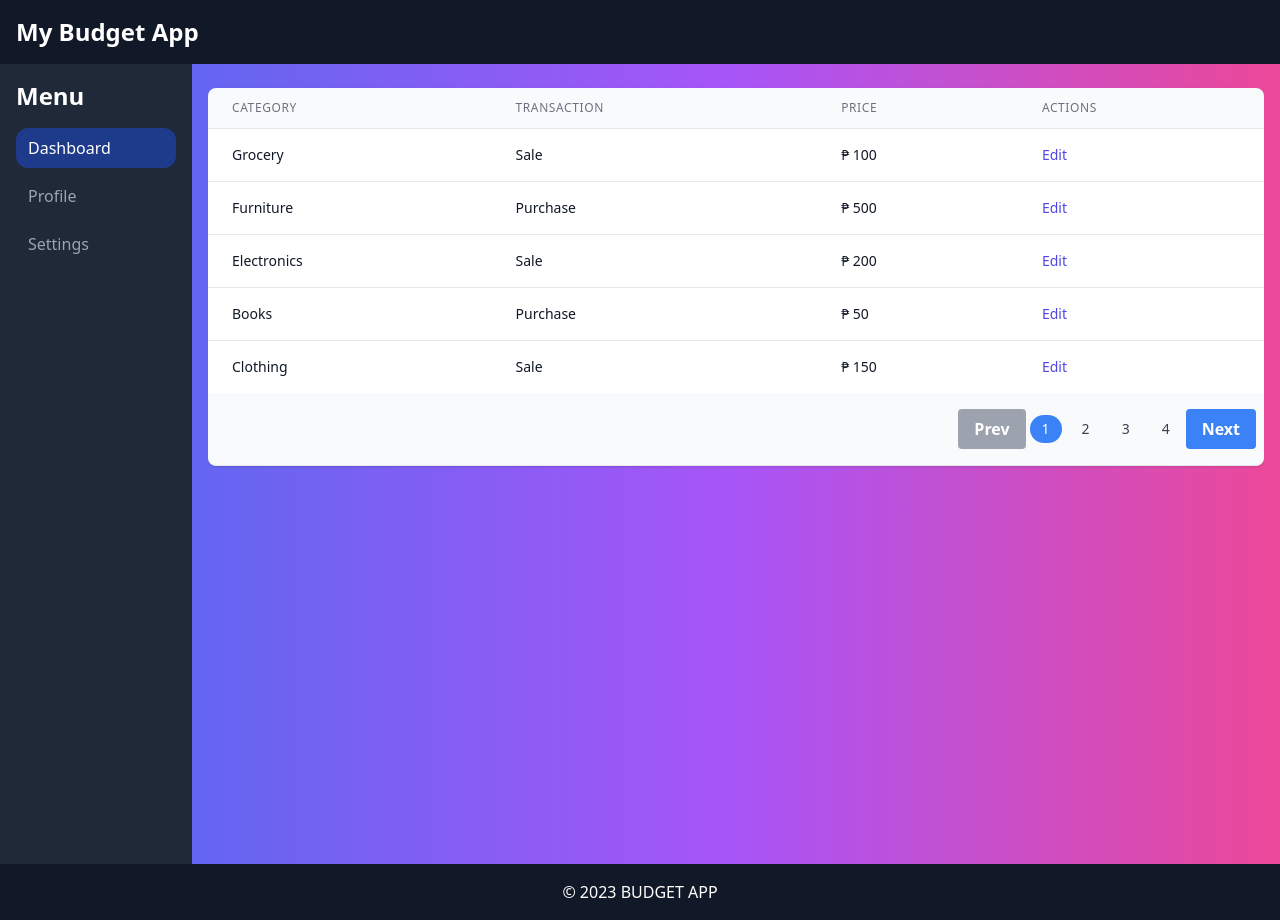
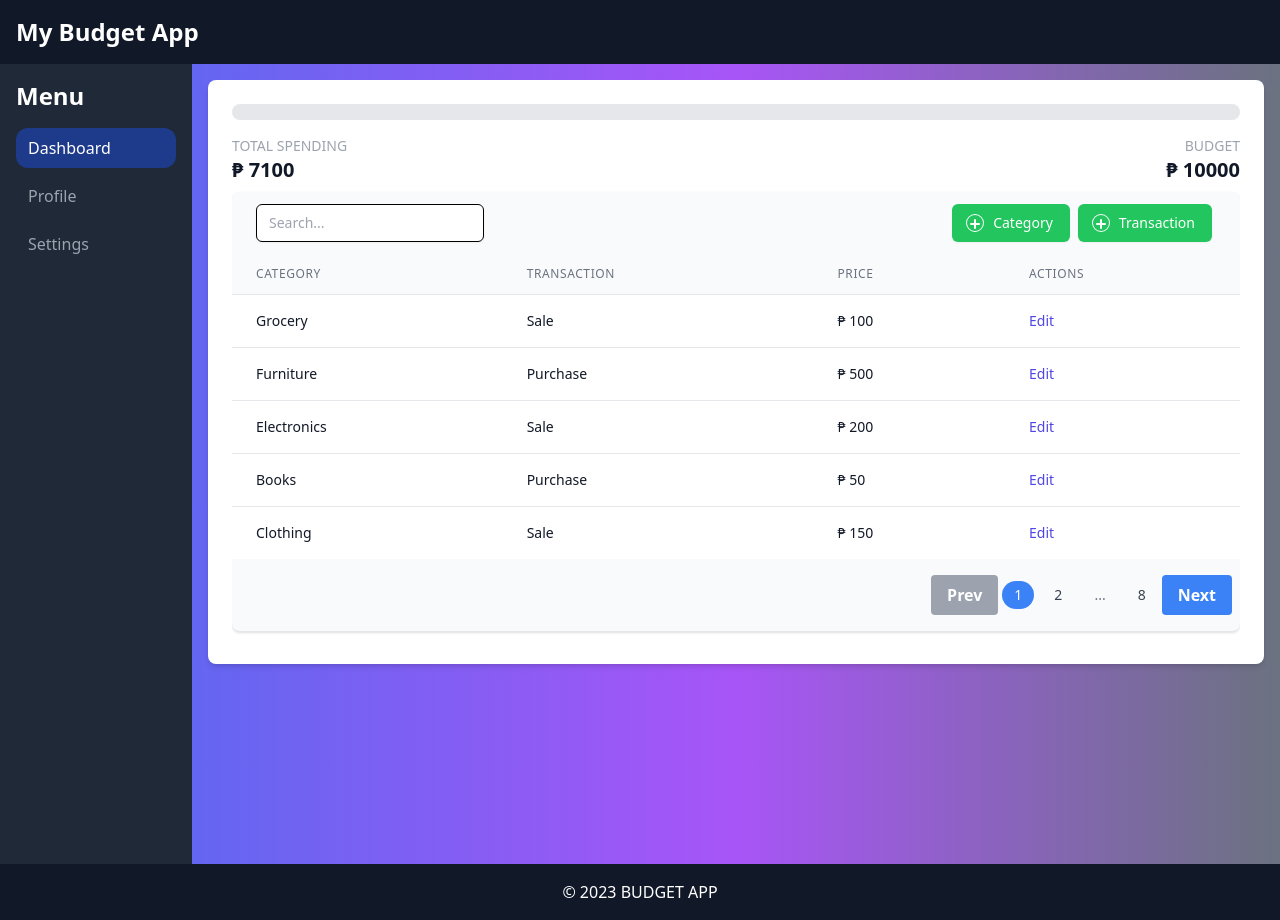
Before and after one commit to trEzekielClydeLacbayen/ViteBudgetApp, a React (Vite) app: page / in a window 1280 px wide. Built offline with nearby package versions, Linux system fonts and the light colour scheme.

Commit message:
6 files modified, 2 added

```diff
--- a/src/components/header.tsx
+++ b/src/components/header.tsx
@@ -39,6 +39,11 @@ export default function Header() {
         <div
           className="fixed inset-0 z-50"
           style={{ backgroundColor: 'rgba(0, 0, 0, 0.5)' }}
+          onClick={(e) => {
+            if (e.target === e.currentTarget) {
+              handleMenuToggle();
+            }
+          }}
         >
           <div
             className="bg-gray-800 text-white w-48 p-4 absolute top-0 left-0 h-full z-50"
--- a/src/components/layout/layout.tsx
+++ b/src/components/layout/layout.tsx
@@ -13,9 +13,9 @@ export default function Layout({ children }: LayoutProps) {
       <Header />
       <main className="flex flex-row h-full">
         <div className="hidden md:block">
-          <Menu />
+          <Menu toggleHandler={() => {}} />
         </div>
-        <div className="flex-grow h-full bg-gradient-to-r from-indigo-500 via-purple-500 to-pink-500 p-4">
+        <div className="flex-grow h-full bg-gradient-to-r from-indigo-500 via-purple-500 to-gray-500 p-4">
           {children}
         </div>
       </main>
--- a/src/components/pages/dashboard/dashboard.tsx
+++ b/src/components/pages/dashboard/dashboard.tsx
@@ -1,7 +1,28 @@
-import React, { useState } from 'react';
-import { Table, dataType } from './table/table';
+import React from 'react';
+import { Table, IData } from './table/table';
+import { Spendingprogress } from './spendingprogress/spendingprogress';
 
-const data: Array<dataType> = [
+const data: Array<IData> = [
+  { category: 'Grocery', transaction: 'Sale', price: 100 },
+  { category: 'Furniture', transaction: 'Purchase', price: 500 },
+  { category: 'Electronics', transaction: 'Sale', price: 200 },
+  { category: 'Books', transaction: 'Purchase', price: 50 },
+  { category: 'Clothing', transaction: 'Sale', price: 150 },
+  { category: 'Toys', transaction: 'Purchase', price: 75 },
+  { category: 'Jewelry', transaction: 'Sale', price: 300 },
+  { category: 'Office Supplies', transaction: 'Purchase', price: 100 },
+  { category: 'Home Improvement', transaction: 'Sale', price: 250 },
+  { category: 'Sporting Goods', transaction: 'Purchase', price: 125 },
+  { category: 'Music', transaction: 'Sale', price: 75 },
+  { category: 'Art', transaction: 'Purchase', price: 200 },
+  { category: 'Crafts', transaction: 'Sale', price: 50 },
+  { category: 'Pet Supplies', transaction: 'Purchase', price: 100 },
+  { category: 'Beauty', transaction: 'Sale', price: 150 },
+  { category: 'Automotive', transaction: 'Purchase', price: 500 },
+  { category: 'Movies', transaction: 'Sale', price: 75 },
+  { category: 'Health', transaction: 'Purchase', price: 200 },
+  { category: 'Industrial', transaction: 'Sale', price: 250 },
+  { category: 'Garden', transaction: 'Purchase', price: 100 },
   { category: 'Grocery', transaction: 'Sale', price: 100 },
   { category: 'Furniture', transaction: 'Purchase', price: 500 },
   { category: 'Electronics', transaction: 'Sale', price: 200 },
@@ -26,7 +47,8 @@ const data: Array<dataType> = [
 
 export default function Dashboard() {
   return (
-    <div className="">
+    <div className="bg-white p-6 rounded-lg shadow-md">
+      <Spendingprogress data={data} />
       <Table data={data} />
     </div>
   );
--- /dev/null
+++ b/src/components/pages/dashboard/spendingprogress/spendingprogress.tsx
@@ -0,0 +1,48 @@
+import React, { useState } from 'react';
+
+interface IData {
+  category: string;
+  transaction: string;
+  price: number;
+}
+
+type TableType = {
+  data: IData[];
+};
+
+export const Spendingprogress: React.FC<TableType> = ({ data }) => {
+  const [totalSpending, setTotalSpending] = useState(
+    data.reduce((total, item) => total + item.price, 0)
+  );
+  const [budget, setBudget] = useState(10000);
+  const progress = (totalSpending / budget) * 100;
+  const progressColor =
+    totalSpending >= budget ? 'red' : progress > 70 ? 'yellow' : 'green';
+  const progressWidth = progress > 100 ? 100 : progress;
+  return (
+    <>
+      <div className="w-full h-4 bg-gray-200 rounded-full relative  overflow-hidden">
+        <div
+          className={`h-full bg-${progressColor}-500`}
+          style={{ width: `${progressWidth}%` }}
+        ></div>
+      </div>
+      <div className="flex items-center justify-between mt-4">
+        <div className="flex flex-col">
+          <span className="text-gray-400 text-sm uppercase">
+            Total Spending
+          </span>
+          <span className="text-gray-900 font-bold text-xl">
+            ₱ {totalSpending}
+          </span>
+        </div>
+        <div className="flex flex-col">
+          <span className="text-gray-400 text-sm uppercase text-right">
+            Budget
+          </span>
+          <span className="text-gray-900 font-bold text-xl">₱ {budget}</span>
+        </div>
+      </div>
+    </>
+  );
+};
--- a/src/components/pages/dashboard/table/table.tsx
+++ b/src/components/pages/dashboard/table/table.tsx
@@ -1,19 +1,21 @@
 import React, { useState } from 'react';
+import TableComponent from './tablecomponent';
 import Pagination from './tablepagination';
 
-export interface dataType {
+export interface IData {
   category: string;
   transaction: string;
   price: number;
 }
 
-interface TableProps {
-  data: dataType[];
-}
+type TableType = {
+  data: IData[];
+};
 
-export const Table = ({ data }: TableProps) => {
+export const Table: React.FC<TableType> = ({ data }) => {
   const [page, setPage] = useState(1);
   const [rowsPerPage, setRowsPerPage] = useState(5);
+  const [searchTerm, setSearchTerm] = useState('');
 
   const handleChangePage = (newPage: number) => {
     setPage(newPage);
@@ -24,84 +26,112 @@ export const Table = ({ data }: TableProps) => {
     setPage(1);
   };
 
+  const handleSearchTermChange = (
+    event: React.ChangeEvent<HTMLInputElement>
+  ) => {
+    setSearchTerm(event.target.value);
+  };
+
+  const handleAddCategory = () => {};
+
+  const handleAddTransaction = () => {};
+
+  const handleHamburgerMenu = () => {};
+
   const start = (page - 1) * rowsPerPage;
   const end = start + rowsPerPage;
-  const slicedData = data.slice(start, end);
+  const filteredData = data.filter(
+    (row) =>
+      row.category.toLowerCase().includes(searchTerm.toLowerCase()) ||
+      row.transaction.toLowerCase().includes(searchTerm.toLowerCase())
+  );
+  const slicedData: Array<IData> = filteredData.slice(start, end);
 
-  const emptyRows = rowsPerPage - Math.min(rowsPerPage, data.length - start);
+  const emptyRows =
+    rowsPerPage - Math.min(rowsPerPage, filteredData.length - start);
 
   return (
     <div className="flex flex-col">
       <div className="overflow-x-auto">
         <div className="py-2 align-middle inline-block min-w-full">
           <div className="shadow overflow-hidden border-b border-gray-200 sm:rounded-lg bg-gray-50">
-            <table className="w-full divide-y divide-gray-200">
-              <thead>
-                <tr>
-                  <th
-                    scope="col"
-                    className="px-6 py-3 text-left text-xs font-medium text-gray-500 uppercase tracking-wider"
+            <div className="flex justify-between px-4 py-3 sm:px-6">
+              <div className="flex">
+                <label htmlFor="search" className="sr-only">
+                  Search
+                </label>
+                <input
+                  type="text"
+                  name="search"
+                  id="search"
+                  className="shadow-sm focus:ring-indigo-500 focus:border-indigo-500 block w-full sm:text-sm border border-black rounded-md px-3 py-1"
+                  placeholder="Search..."
+                  value={searchTerm}
+                  onChange={handleSearchTermChange}
+                />
+              </div>
+              <div className="flex">
+                <div className="hidden md:flex px-1 ">
+                  <button
+                    className="inline-flex items-center px-4 py-2 border border-transparent text-sm font-medium rounded-md shadow-sm text-white bg-green-500 hover:bg-green-600 focus:outline-none focus:ring-2 focus:ring-offset-2 focus:ring-green-500"
+                    onClick={handleAddCategory}
                   >
-                    Category
-                  </th>
-                  <th
-                    scope="col"
-                    className="px-6 py-3 text-left text-xs font-medium text-gray-500 uppercase tracking-wider"
+                    <svg
+                      className="-ml-1 mr-2 h-5 w-5"
+                      xmlns="http://www.w3.org/2000/svg"
+                      viewBox="0 0 20 20"
+                      fill="currentColor"
+                      aria-hidden="true"
+                    >
+                      <path
+                        fillRule="evenodd"
+                        d="M10 18a8 8 0 100-16 8 8 0 000 16zm0 1a9 9 0 100-18 9 9 0 000 18zm-1-9V7a1 1 0 012 0v3h3a1 1 0 010 2h-3v3a1 1 0 01-2 0v-3H6a1 1 0 010-2h3z"
+                        clipRule="evenodd"
+                      />
+                    </svg>
+                    <span>Category</span>
+                  </button>
+                </div>
+                <div className="hidden md:flex px-1">
+                  <button
+                    className="inline-flex items-center px-4 py-2 border border-transparent text-sm font-medium rounded-md shadow-sm text-white bg-green-500 hover:bg-green-600 focus:outline-none focus:ring-2 focus:ring-offset-2 focus:ring-green-500"
+                    onClick={handleAddTransaction}
                   >
-                    Transaction
-                  </th>
-                  <th
-                    scope="col"
-                    className="px-6 py-3 text-left text-xs font-medium text-gray-500 uppercase tracking-wider"
+                    <svg
+                      className="-ml-1 mr-2 h-5 w-5"
+                      xmlns="http://www.w3.org/2000/svg"
+                      viewBox="0 0 20 20"
+                      fill="currentColor"
+                      aria-hidden="true"
+                    >
+                      <path
+                        fillRule="evenodd"
+                        d="M10 18a8 8 0 100-16 8 8 0 000 16zm0 1a9 9 0 100-18 9 9 0 000 18zm-1-9V7a1 1 0 012 0v3h3a1 1 0 010 2h-3v3a1 1 0 01-2 0v-3H6a1 1 0 010-2h3z"
+                        clipRule="evenodd"
+                      />
+                    </svg>
+                    <span>Transaction</span>
+                  </button>
+                </div>
+                <div className="flex md:hidden">
+                  <button
+                    className="bg-green-500 hover:bg-green-600 text-white font-bold py-1 px-3 rounded"
+                    onClick={handleHamburgerMenu}
                   >
-                    Price
-                  </th>
-                  <th
-                    scope="col"
-                    className="px-6 py-3 text-left text-xs font-medium text-gray-500 uppercase tracking-wider"
-                  >
-                    Actions
-                  </th>
-                </tr>
-              </thead>
-              <tbody className="bg-white divide-y divide-gray-200">
-                {slicedData.map((row: dataType) => (
-                  <tr key={row.category}>
-                    <td className="px-6 py-4 whitespace-nowrap">
-                      <div className="text-sm text-gray-900">
-                        {row.category}
-                      </div>
-                    </td>
-                    <td className="px-6 py-4 whitespace-nowrap">
-                      <div className="text-sm text-gray-900">
-                        {row.transaction}
-                      </div>
-                    </td>
-                    <td className="px-6 py-4 whitespace-nowrap">
-                      <div className="text-sm text-gray-900">₱ {row.price}</div>
-                    </td>
-                    <td className="px-6 py-4 whitespace-nowrap text-sm font-medium">
-                      <a
-                        href="#"
-                        className="text-indigo-600 hover:text-indigo-900"
-                      >
-                        Edit
-                      </a>
-                    </td>
-                  </tr>
-                ))}
-
-                {emptyRows > 0 && (
-                  <tr>
-                    <td colSpan={4} className="px-6 py-4 whitespace-nowrap">
-                      ...
-                    </td>
-                  </tr>
-                )}
-              </tbody>
-            </table>
+                    <svg
+                      className="h-6 w-6 fill-current"
+                      viewBox="0 0 24 24"
+                      xmlns="http://www.w3.org/2000/svg"
+                    >
+                      <path d="M4 6h16v2H4zm0 5h16v2H4zm0 5h16v2H4z" />
+                    </svg>
+                  </button>
+                </div>
+              </div>
+            </div>
+            <TableComponent slicedData={slicedData} rowsperpage={rowsPerPage} />
             <Pagination
-              totalItems={data.length}
+              totalItems={filteredData.length}
               itemsPerPage={rowsPerPage}
               currentPage={page}
               onPageChange={handleChangePage}
--- /dev/null
+++ b/src/components/pages/dashboard/table/tablecomponent.tsx
@@ -0,0 +1,83 @@
+import React from 'react';
+
+interface IData {
+  category: string;
+  transaction: string;
+  price: number;
+}
+
+interface IHeader {
+  label: string;
+}
+
+type TableType = {
+  slicedData: IData[];
+  rowsperpage: number;
+};
+
+const headerlist: Array<IHeader> = [
+  {
+    label: 'Category',
+  },
+  {
+    label: 'Transaction',
+  },
+  {
+    label: 'Price',
+  },
+  {
+    label: 'Actions',
+  },
+];
+
+const TableComponent: React.FC<TableType> = ({ slicedData, rowsperpage }) => {
+  const emptyRows = rowsperpage - slicedData.length;
+
+  return (
+    <table className="w-full divide-y divide-gray-200">
+      <thead>
+        <tr>
+          {headerlist.map((header) => {
+            return (
+              <th
+                scope="col"
+                className="px-6 py-3 text-left text-xs font-medium text-gray-500 uppercase tracking-wider"
+              >
+                {header.label}
+              </th>
+            );
+          })}
+        </tr>
+      </thead>
+      <tbody className="bg-white divide-y divide-gray-200">
+        {slicedData.map((row: IData) => (
+          <tr key={row.category}>
+            <td className="px-6 py-4 whitespace-nowrap">
+              <div className="text-sm text-gray-900">{row.category}</div>
+            </td>
+            <td className="px-6 py-4 whitespace-nowrap">
+              <div className="text-sm text-gray-900">{row.transaction}</div>
+            </td>
+            <td className="px-6 py-4 whitespace-nowrap">
+              <div className="text-sm text-gray-900">₱ {row.price}</div>
+            </td>
+            <td className="px-6 py-4 whitespace-nowrap text-sm font-medium">
+              <a href="#" className="text-indigo-600 hover:text-indigo-900">
+                Edit
+              </a>
+            </td>
+          </tr>
+        ))}
+        {emptyRows > 0 && (
+          <tr>
+            <td colSpan={4} className="px-6 py-4 whitespace-nowrap">
+              ...
+            </td>
+          </tr>
+        )}
+      </tbody>
+    </table>
+  );
+};
+
+export default TableComponent;
--- a/src/components/pages/dashboard/table/tablepagination.tsx
+++ b/src/components/pages/dashboard/table/tablepagination.tsx
@@ -14,6 +14,7 @@ const Pagination = ({
   onPageChange,
 }: PaginationProps) => {
   const totalPages = Math.ceil(totalItems / itemsPerPage);
+  const pageNumbers = [];
 
   const handlePageClick = (pageNumber: number) => {
     onPageChange(pageNumber);
@@ -28,23 +29,58 @@ const Pagination = ({
   };
 
   const renderPageNumbers = () => {
-    const pageNumbers = [];
-    for (let i = 1; i <= totalPages; i++) {
-      pageNumbers.push(
-        <li
-          key={i}
-          onClick={() => handlePageClick(i)}
-          className={`text-sm leading-5 font-medium rounded-full px-3 py-1 mx-1 focus:outline-none focus:bg-blue-100 ${
-            i === currentPage
+    const visiblePages = 3;
+    const halfVisible = Math.floor(visiblePages / 2);
+    let startPage;
+    let endPage;
+    let pages = [];
+
+    if (totalPages <= visiblePages) {
+      startPage = 1;
+      endPage = totalPages;
+    } else {
+      if (currentPage <= halfVisible + 1) {
+        startPage = 1;
+        endPage = visiblePages;
+      } else if (currentPage >= totalPages - halfVisible) {
+        startPage = totalPages - visiblePages + 1;
+        endPage = totalPages;
+      } else {
+        startPage = currentPage - halfVisible;
+        endPage = currentPage + halfVisible;
+      }
+    }
+
+    for (let i = startPage; i <= endPage; i++) {
+      pages.push(i);
+    }
+
+    if (startPage > 1) {
+      pages = [1, '...', ...pages.slice(1)];
+    }
+    if (endPage < totalPages) {
+      pages = [...pages.slice(0, -1), '...', totalPages];
+    }
+
+    return pages.map((page) => (
+      <li
+        key={page}
+        onClick={() => {
+          if (typeof page === 'number') {
+            handlePageClick(page);
+          }
+        }}
+        className={`text-sm leading-5 font-medium rounded-full px-3 py-1 mx-1 focus:outline-none focus:bg-blue-100 ${
+          typeof page === 'number'
+            ? page === currentPage
               ? 'bg-blue-500 text-white'
               : 'text-gray-700 hover:bg-gray-200 hover:cursor-pointer transition-colors duration-200'
-          }`}
-        >
-          {i}
-        </li>
-      );
-    }
-    return pageNumbers;
+            : 'text-gray-500 pointer-events-none'
+        }`}
+      >
+        {page}
+      </li>
+    ));
   };
 
   return (
--- a/tsconfig.json
+++ b/tsconfig.json
@@ -1,6 +1,6 @@
 {
   "compilerOptions": {
-    "target": "es5",
+    "target": "ES2015",
     "module": "commonjs",
     "jsx": "react",
     "strict": true,
```
